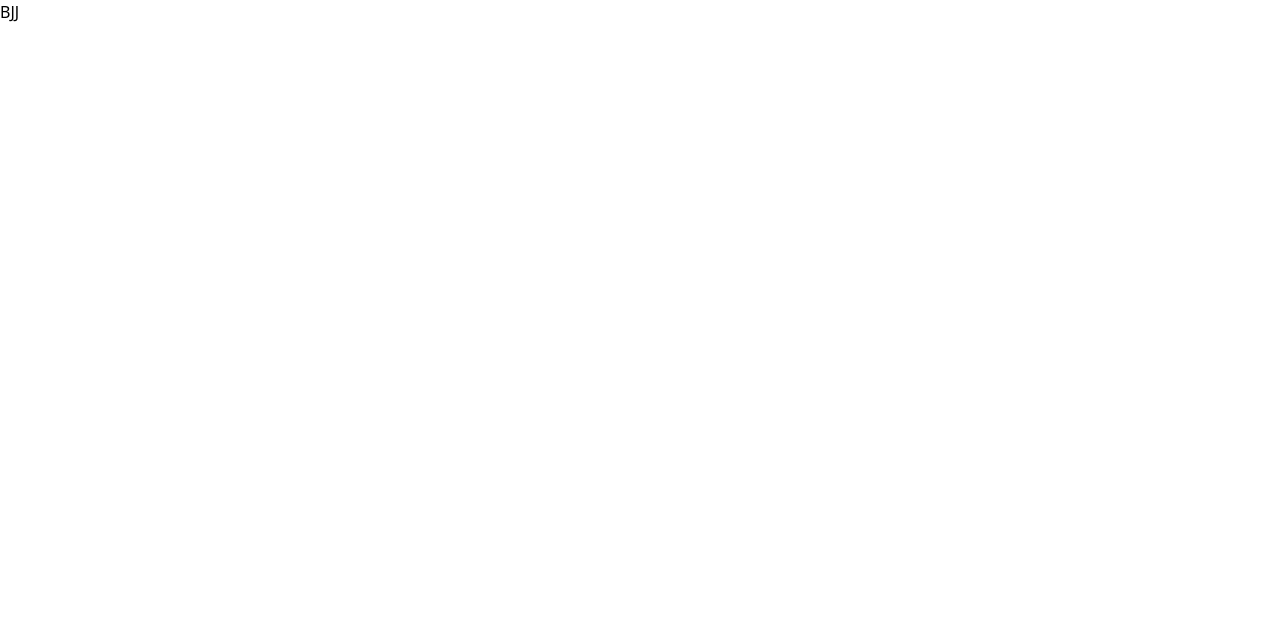
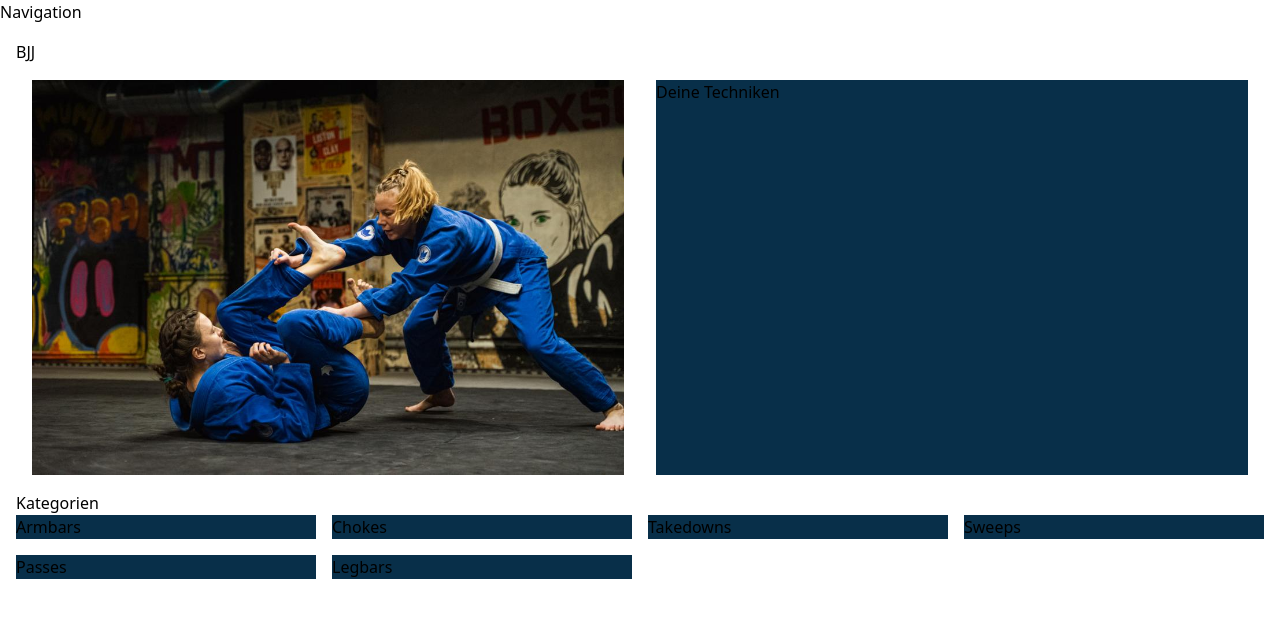
Before and after one commit to Franziska-F/BJJ-Vademecum, a Next.js app: page / in a window 1280 px wide. Shown: the top 618 px of the page. Built offline with nearby package versions, Linux system fonts and the light colour scheme.

Commit message:
Start styling

```diff
--- a/pages/index.js
+++ b/pages/index.js
@@ -1,5 +1,33 @@
 import Image from 'next/image';
 
 export default function Home() {
-  return <h1>BJJ</h1>;
+  return (
+    <>
+      <header>
+        <div>Navigation</div>
+      </header>
+      <main className="p-4">
+        <div>
+          <h1>BJJ</h1>
+        </div>
+        <div className="flex flex-row">
+          <div className="w-1/2 m-4">
+            <img src="/img/technique_background.jpg" alt="two bjj fighters" />
+          </div>
+          <div className="bg-sky-950 w-1/2 m-4">Deine Techniken</div>
+        </div>
+        <div>
+          <h2>Kategorien</h2>
+          <div className="grid grid-cols-4 gap-4">
+            <div className="bg-sky-950">Armbars</div>
+            <div className="bg-sky-950">Chokes</div>
+            <div className="bg-sky-950">Takedowns</div>
+            <div className="bg-sky-950">Sweeps</div>
+            <div className="bg-sky-950">Passes</div>
+            <div className="bg-sky-950">Legbars</div>
+          </div>
+        </div>
+      </main>
+    </>
+  );
 }
```
Also changed, not shown: public/img/technique_background.JPG (added).
